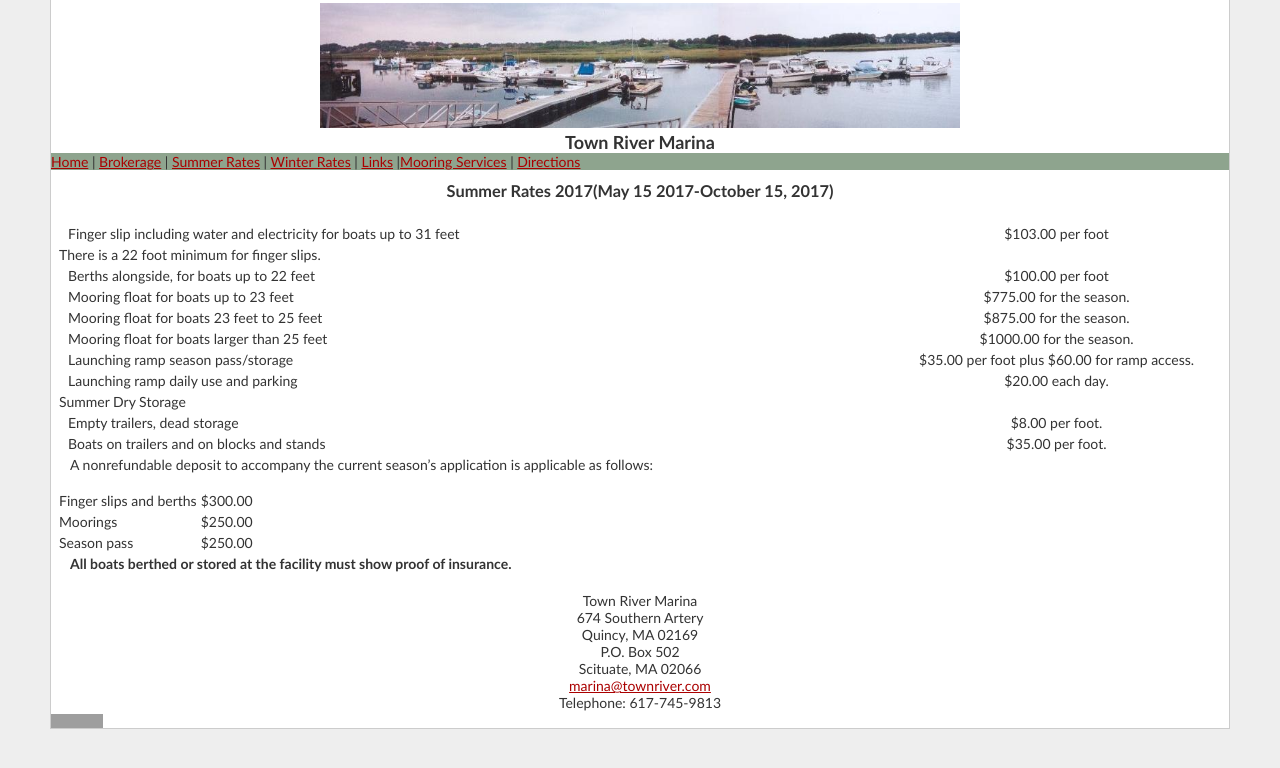
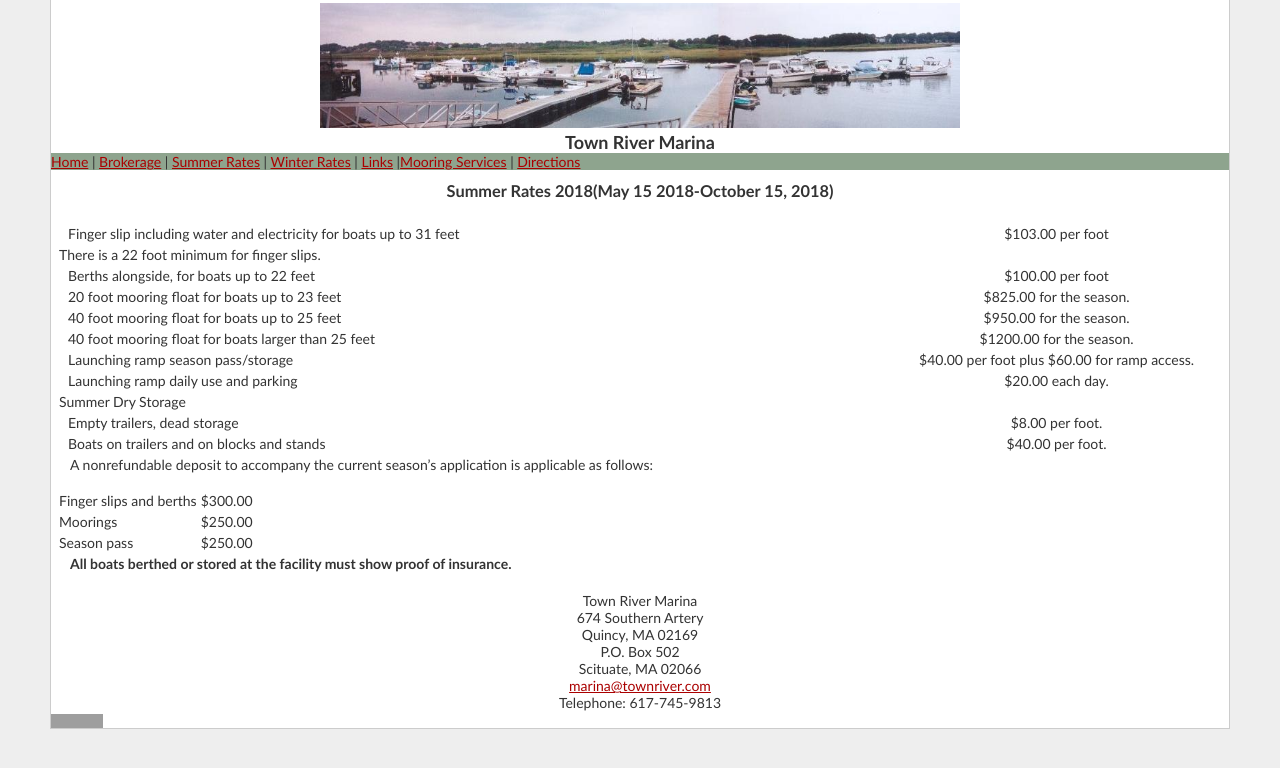
Before and after one commit to mdonahue/websites, a PHP site: page /summer-rates.php in a window 1280 px wide. Shown: the top 768 px of the page. Run offline with PHP 8.4, Linux system fonts and the light colour scheme; grey boxes are pictures that could not be loaded.

Commit message:
Summer rates 2018

```diff
--- a/townriver/index.php
+++ b/townriver/index.php
@@ -23,7 +23,7 @@
     <?php include 'navigation.php'; ?>
 	<div class="bodytext">
         <div class="lede">
-            <h4 class="callout">2017 Dockage/Mooring at Town River Marina.</h4>
+            <h4 class="callout">2018 Dockage/Mooring at Town River Marina.</h4>
 
             <p>To get started: </p>
             <ol>
--- a/townriver/summer-rates.php
+++ b/townriver/summer-rates.php
@@ -26,7 +26,7 @@
 
       <div class="bodytext">
         <div class="ratesheader">
-           <h3>Summer Rates 2017(May 15 2017-October 15, 2017)</h3>
+           <h3>Summer Rates 2018(May 15 2018-October 15, 2018)</h3>
         </div>
         <table>
           <tr>
@@ -41,20 +41,20 @@
             <td class="itemprice">$100.00 per foot</td>
           </tr>
           <tr>
-            <td class="rateitem">Mooring float for boats up to 23 feet</td>
-            <td class="itemprice">$775.00 for the season.</td>
+            <td class="rateitem">20 foot mooring float for boats up to 23 feet</td>
+            <td class="itemprice">$825.00 for the season.</td>
           </tr>
           <tr>
-            <td class="rateitem">Mooring float for boats 23 feet to 25 feet</td>
-            <td class="itemprice">$875.00 for the season.</td>
+            <td class="rateitem">40 foot mooring float for boats up to 25 feet</td>
+            <td class="itemprice">$950.00 for the season.</td>
           </tr>
           <tr>
-            <td class="rateitem">Mooring float for boats larger than 25 feet</td>
-            <td class="itemprice">$1000.00 for the season.</td>
+            <td class="rateitem">40 foot mooring float for boats larger than 25 feet</td>
+            <td class="itemprice">$1200.00 for the season.</td>
           </tr>
           <tr>
             <td class="rateitem">Launching ramp season pass/storage</td>
-            <td class="itemprice">$35.00 per foot plus $60.00 for ramp access.</td>
+            <td class="itemprice">$40.00 per foot plus $60.00 for ramp access.</td>
           </tr>
           <tr>
             <td class="rateitem">Launching ramp daily use and parking</td>
@@ -69,7 +69,7 @@
           </tr>
           <tr>
             <td class="rateitem">Boats on trailers and on blocks and stands</td>
-            <td class="itemprice">$35.00 per foot.</td>
+            <td class="itemprice">$40.00 per foot.</td>
           </tr>
         </table>
           <p>A nonrefundable deposit to accompany the current season’s application is applicable as follows:</p>
```
